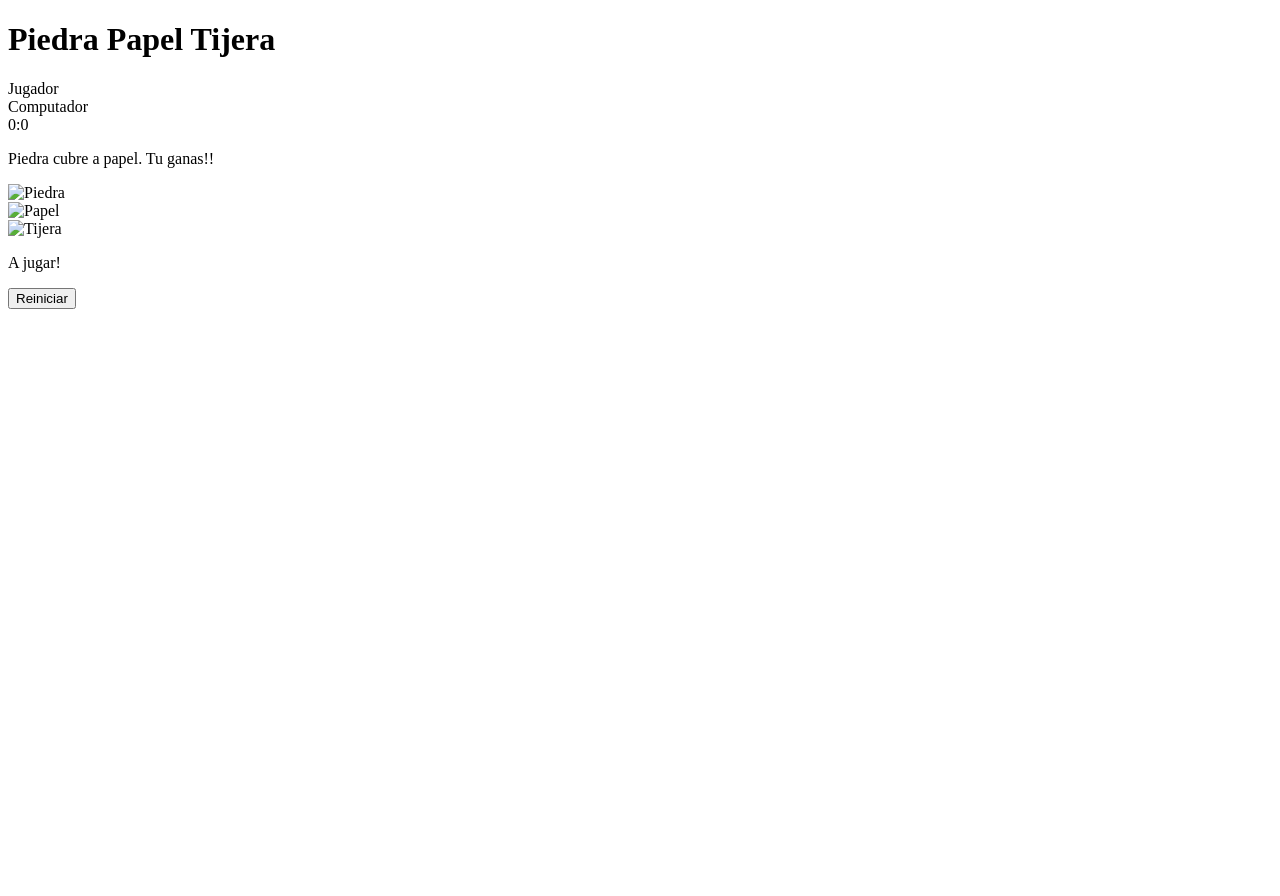
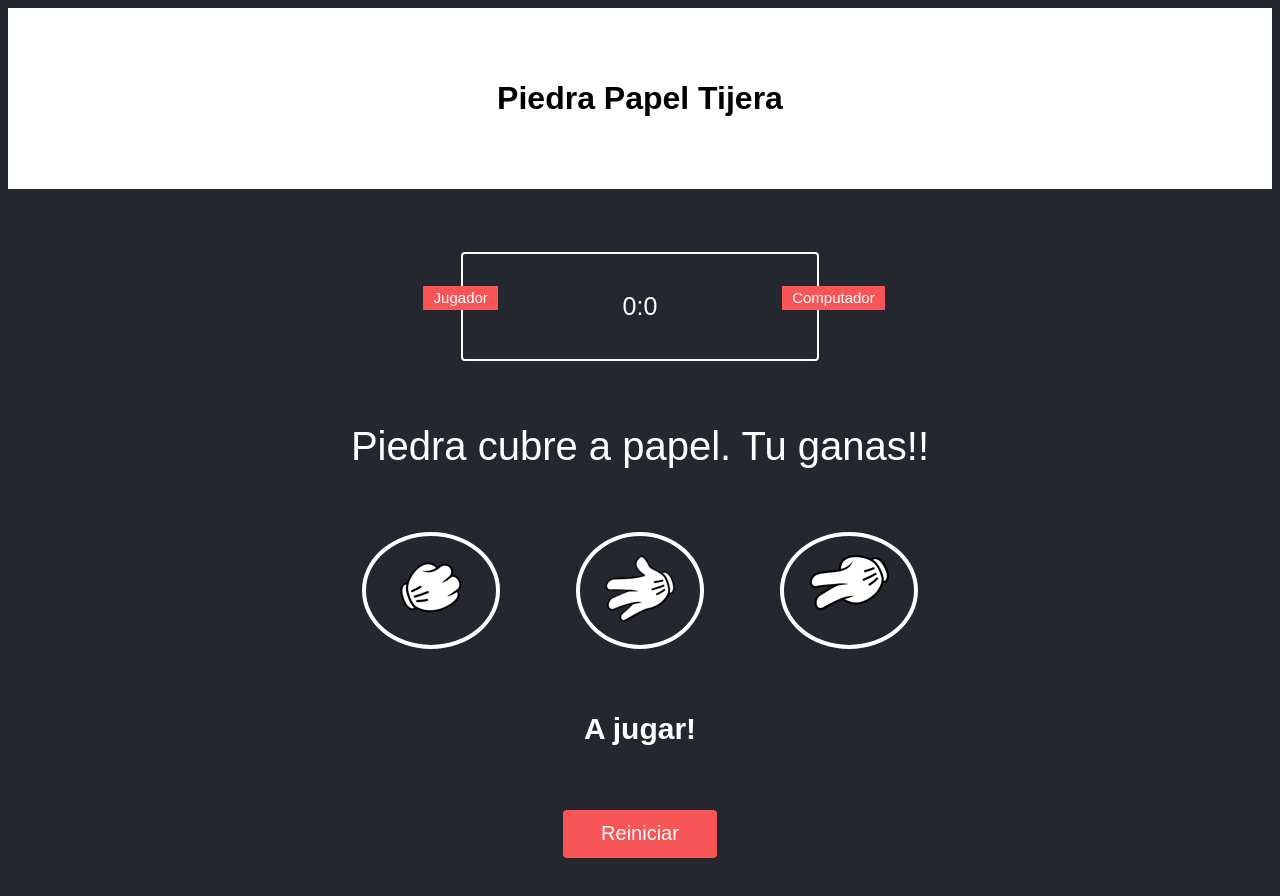
Before and after one commit to LABORATORIO-CREA/explorando_la_programacion_web, a plain HTML site: page index.html in a window 1280 px wide. Before the commit the page ends 800 px from the top, so only its background shows below. Drawn offline with Linux system fonts and the light colour scheme; the site is published under a folder, as on GitHub Pages, so addresses that start at the root find nothing.

Commit message:
problema de rutas

```diff
--- a/index.html
+++ b/index.html
@@ -3,7 +3,7 @@
 <head>
     <meta charset="UTF-8">
     <meta name="viewport" content="width=device-width, initial-scale=1.0">
-    <link rel="stylesheet" href="/styles.css">
+    <link rel="stylesheet" href="styles.css">
     <title>Piedra Papel Tijera</title>
 </head>
 <body>
@@ -23,13 +23,13 @@
 
     <div class="opciones">
         <div class="opcion">
-            <img src="/src/rock.png" alt="Piedra" id="piedra" class="piedra">
+            <img src="src/rock.png" alt="Piedra" id="piedra" class="piedra">
         </div>
         <div class="opcion">
-            <img src="/src/paper.png" alt="Papel" id="papel" class="papel">
+            <img src="src/paper.png" alt="Papel" id="papel" class="papel">
         </div>
         <div class="opcion">
-            <img src="/src/scissor.png" alt="Tijera" id="tijera" class="tijera">
+            <img src="src/scissor.png" alt="Tijera" id="tijera" class="tijera">
         </div>
     </div>
 
@@ -41,6 +41,6 @@
         </button>
     </div>
 
-    <script src="/main.js"></script>
+    <script src="main.js"></script>
 </body>
 </html>
```
